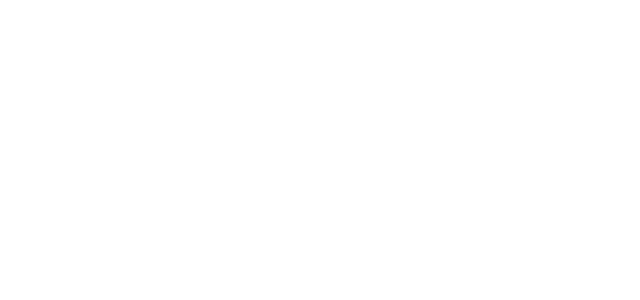
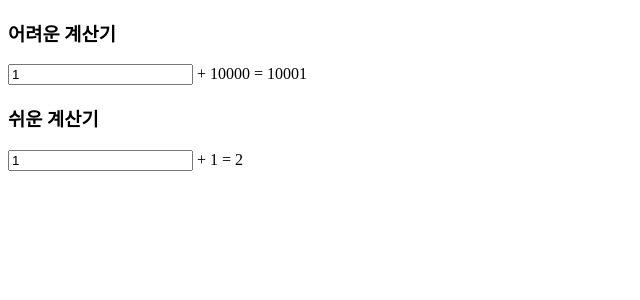
Before and after one commit to sp-chyoo/chy-ExamReact, a React (Create React App) app in the folder my-app/: page / in a window 1280 px wide. Shown: the top 300 px of the page, without its empty margins (0-640 px from the left). Built offline with nearby package versions, Linux system fonts and the light colour scheme.

Commit message:
1. 첫번째 예제 추가 - 시간이 오래 걸리는 컴포넌트를 useMemo를 이용하여 렌더링 시간을 아낌

```diff
--- a/my-app/src/App.js
+++ b/my-app/src/App.js
@@ -1,9 +1,47 @@
 import './App.css';
+import React, { useState, useMemo } from 'react';
+
+const hardCalculate = (number) => {
+  console.log('어려운 계산!');
+
+  for (let i = 0 ; i < 999999999; i++) {} // 생각하는 시간
+
+  return number + 10000;
+};
+
+const easyCalculate = (number) => {
+  console.log('짱 쉬운 계산!');
+
+  return number + 1;
+}
 
 function App() {
+  const [hardNumber, setHardNumber] = useState(1);
+  const [easyNumber, setEasyNumber] = useState(1);
+
+  //const hardSum = hardCalculate(hardNumber);
+  const hardSum = useMemo(() => {
+    return hardCalculate(hardNumber)
+  }, [hardNumber]);
+  const easySum = easyCalculate(easyNumber);
+
   return (
     <div>
+      <h3>어려운 계산기</h3>
+      <input
+        type="number"
+        value={hardNumber}
+        onChange={(e) => setHardNumber(parseInt(e.target.value))}>
+      </input>
+      <span> + 10000 = {hardSum}</span>
 
+      <h3>쉬운 계산기</h3>
+      <input
+        type="number"
+        value={easyNumber}
+        onChange={(e) => setEasyNumber(parseInt(e.target.value))}>
+      </input>
+      <span> + 1 = {easySum}</span>
     </div>
   );
 }
```
